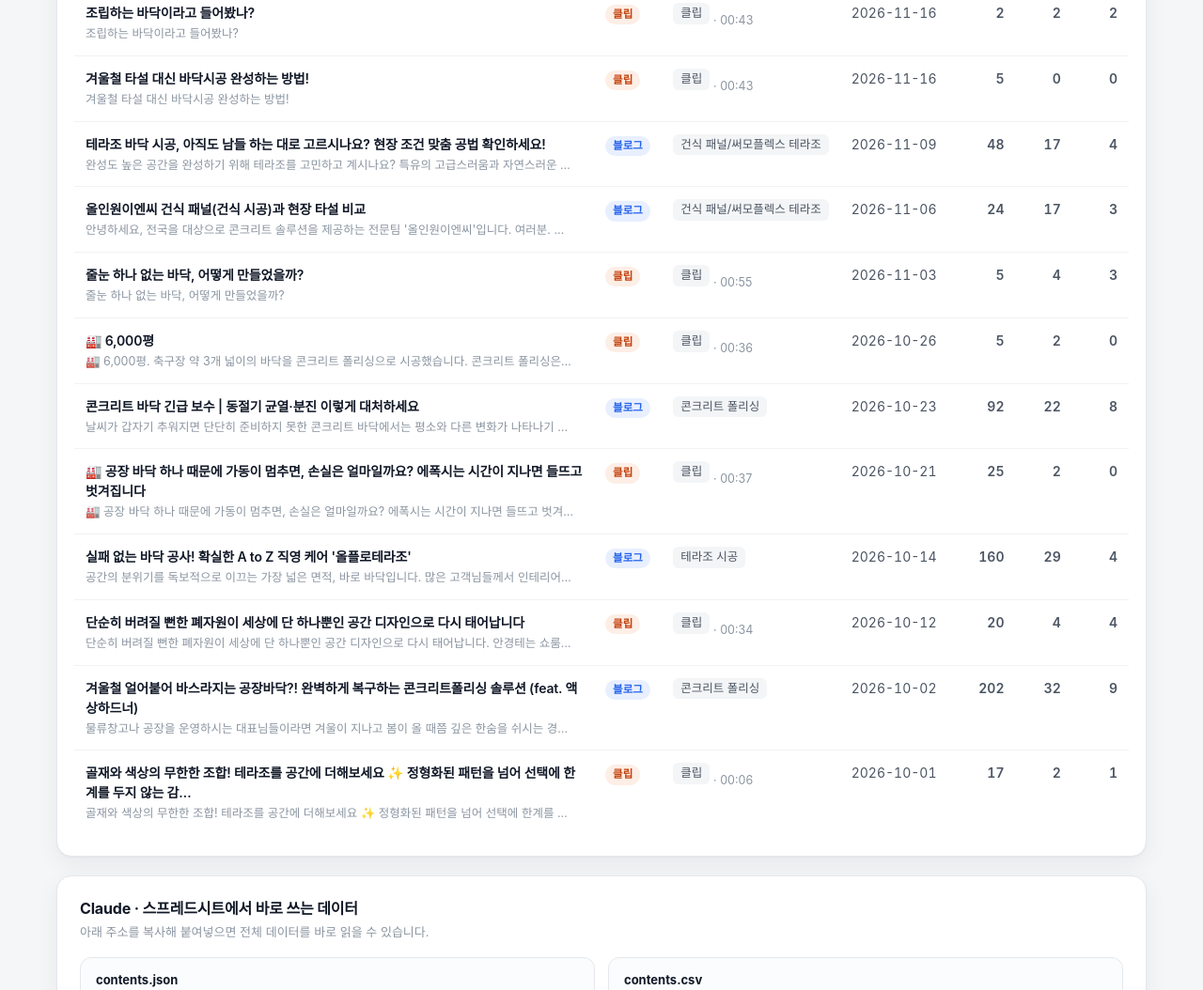
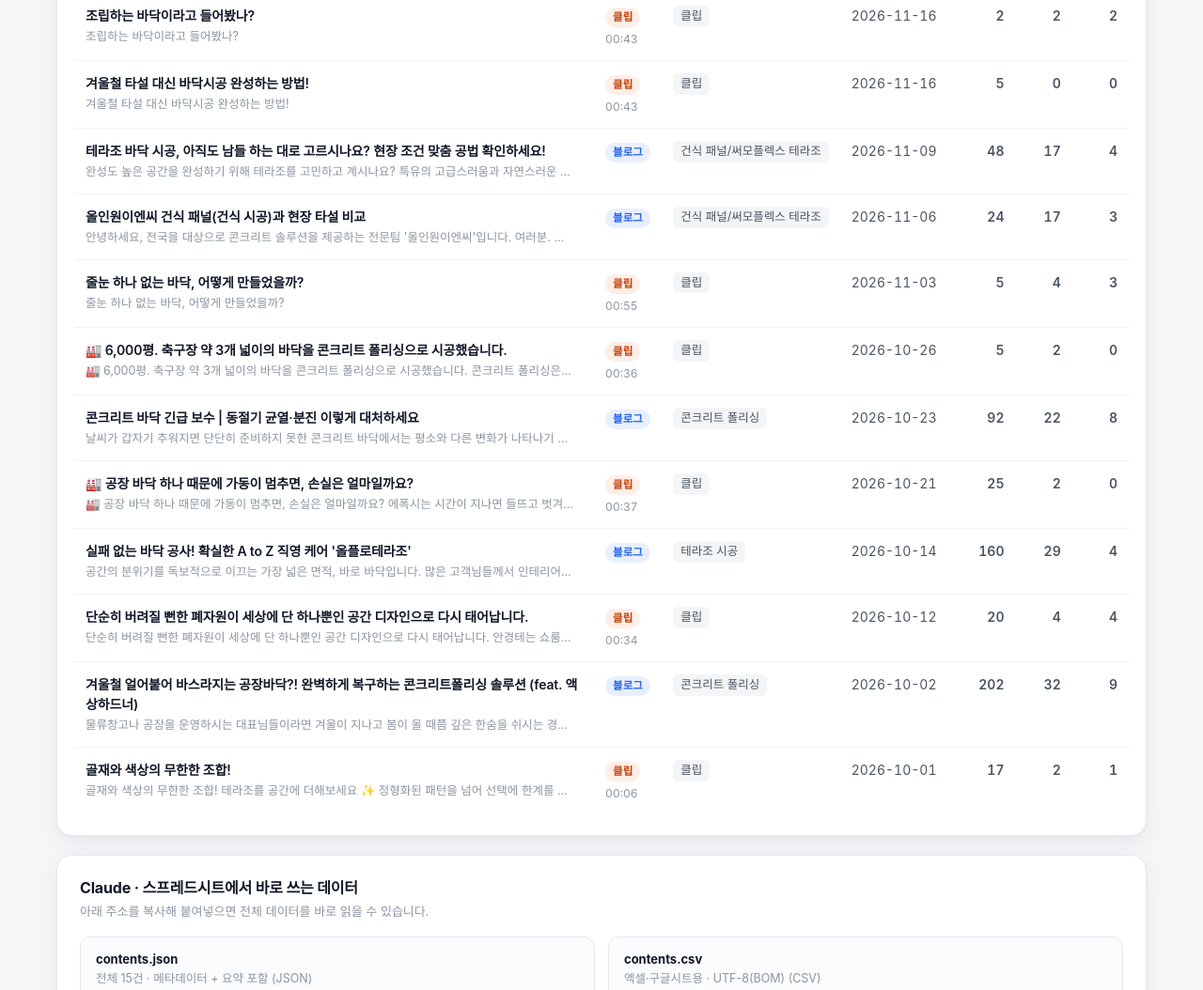
Before and after one commit to allinoneenc-oss/naver-content-tracket, a plain HTML site: page index.html in a window 1280 px wide. Shown: the part 930-1984 px from the top of the page at 94% size. Drawn offline with Linux system fonts and the light colour scheme.

Commit message:
fix: 클립 제목 정리 및 재생시간 표시 위치 조정

```diff
--- a/data/contents.json
+++ b/data/contents.json
@@ -215,7 +215,7 @@
     {
       "platform": "clip",
       "id": "02D46DD1A61C185BF106E18B34F8D0906BF6",
-      "title": "이 매장 바닥, 대리석 아니에요",
+      "title": "이 매장 바닥, 대리석 아니에요.",
       "content": "이 매장 바닥, 대리석 아니에요. 새 바닥을 깐 게 아니라 기존 콘크리트 바닥을 갈고, 연마해서 만든 바닥입니다. 기존 바닥을 살려 철거 부담은 줄이고, 광택도 골재 크기도 원하는 무드대로. 예쁜데 관리는 물걸레질만으로 끝. 분위기가 생명인 카페, 쇼룸에서 찾는 이유입니다. 이런 바닥, 우리 매장에도? 댓글에 '폴리싱' 남겨주세요. 설계·시공 문의 1666-1413 #콘크리트폴리싱 #폴리싱바닥 #매장바닥 #카페인테리어 #올인원이엔씨",
       "category": "클립",
       "published_at": "2026-11-23",
@@ -335,7 +335,7 @@
     {
       "platform": "clip",
       "id": "0DAB6AE32E1D0C0C6D7CD0436A2F9BEDA882",
-      "title": "🏭 6,000평",
+      "title": "🏭 6,000평. 축구장 약 3개 넓이의 바닥을 콘크리트 폴리싱으로 시공했습니다.",
       "content": "🏭 6,000평. 축구장 약 3개 넓이의 바닥을 콘크리트 폴리싱으로 시공했습니다. 콘크리트 폴리싱은 위에 덧바르는 방식이 아니라, 기존 바닥을 정밀하게 연마해서 본연의 광택과 강도를 끌어올리는 공법입니다. ✔ 코팅처럼 벗겨질 걱정이 적어요 ✔ 기름·화학약품이 스며들기 어려워요 ✔ 지게차 등 중량물이 다녀도 쉽게 상하지 않아요 ✔ 넓은 면은 장비로, 디테일은 사람이 직접 마무리 콘크리트 솔루션은? 올인원 E&C 👉 견적이 궁금하다면? 프로필 링크에서 ‘1분 견적문의'를 눌러주세요. 몇 가지만 남겨주시면 빠르게 안내해드리겠습니다",
       "category": "클립",
       "published_at": "2026-10-26",
@@ -369,7 +369,7 @@
     {
       "platform": "clip",
       "id": "6BEF36A32B58191FBD6C24E10033CB9032CF",
-      "title": "🏭 공장 바닥 하나 때문에 가동이 멈추면, 손실은 얼마일까요? 에폭시는 시간이 지나면 들뜨고 벗겨집니다",
+      "title": "🏭 공장 바닥 하나 때문에 가동이 멈추면, 손실은 얼마일까요?",
       "content": "🏭 공장 바닥 하나 때문에 가동이 멈추면, 손실은 얼마일까요? 에폭시는 시간이 지나면 들뜨고 벗겨집니다. 보수할 때마다 작업을 세워야 하고, 그 시간만큼 공장 가동이 멈추죠. ✅ 콘크리트 폴리싱은 다릅니다. 겉에 코팅을 덧입히는 게 아니라, 바닥 표면을 직접 갈아내고 강화제를 침투시켜 콘크리트 자체를 단단하게 만드는 공법입니다. 그래서 기름이나 화학약품이 떨어져도 스며들지 않고, 수십 톤급 지게차가 쉴 새 없이 다녀도 바닥이 쉽게 상하지 않습니다.",
       "category": "클립",
       "published_at": "2026-10-21",
@@ -403,7 +403,7 @@
     {
       "platform": "clip",
       "id": "5AB87866611BA551D4CED3B32D2F617EC61B",
-      "title": "단순히 버려질 뻔한 폐자원이 세상에 단 하나뿐인 공간 디자인으로 다시 태어납니다",
+      "title": "단순히 버려질 뻔한 폐자원이 세상에 단 하나뿐인 공간 디자인으로 다시 태어납니다.",
       "content": "단순히 버려질 뻔한 폐자원이 세상에 단 하나뿐인 공간 디자인으로 다시 태어납니다. 안경테는 쇼룸 바닥으로, 와인병은 바 테이블로, 화장품 공병과 패브릭은 매장의 카운터와 아트월이 됩니다. 버려지던 부산물에 브랜드의 헤리티지와 ESG 철학을 담아내는 하이엔드 맞춤 바닥 솔루션. 공간의 가치를 완성하는 올인원E&C 올플로 테라조입니다. 설계·시공 문의 | 1666-1413",
       "category": "클립",
       "published_at": "2026-10-12",
@@ -437,7 +437,7 @@
     {
       "platform": "clip",
       "id": "4C462C500AA2F2BD6E68E77B8BF50C066627",
-      "title": "골재와 색상의 무한한 조합! 테라조를 공간에 더해보세요 ✨ 정형화된 패턴을 넘어 선택에 한계를 두지 않는 감…",
+      "title": "골재와 색상의 무한한 조합!",
       "content": "골재와 색상의 무한한 조합! 테라조를 공간에 더해보세요 ✨ 정형화된 패턴을 넘어 선택에 한계를 두지 않는 감각적인 마감재 솔루션. 올인원이엔씨에서 다양한 텍스처와 컬러의 테라조를 직접 확인하실 수 있습니다. 원활한 상담과 맞춤 안내를 위해 방문 전 사전 예약 부탁드립니다. 📞 문의 및 예약: 1666-1413",
       "category": "클립",
       "published_at": "2026-10-01",
--- a/index.html
+++ b/index.html
@@ -108,6 +108,7 @@
   .t-sub{color:var(--ink-3);font-size:12.5px;margin-top:3px;display:-webkit-box;-webkit-line-clamp:1;-webkit-box-orient:vertical;overflow:hidden;max-width:520px}
   .num{text-align:right;font-variant-numeric:tabular-nums;white-space:nowrap;font-weight:600;color:var(--ink-2)}
   .date{white-space:nowrap;color:var(--ink-2);font-variant-numeric:tabular-nums}
+  .dur{font-size:12px;color:var(--ink-3);margin-top:4px;font-variant-numeric:tabular-nums}
   .cat{font-size:12.5px;color:var(--ink-2);background:#f3f5f7;padding:2px 8px;border-radius:6px;display:inline-block;white-space:nowrap;max-width:170px;overflow:hidden;text-overflow:ellipsis}
   .empty{padding:36px;text-align:center;color:var(--ink-3)}
 
@@ -387,14 +388,14 @@
       const badge = it.platform==='blog'
         ? '<span class="tag blog">블로그</span>'
         : '<span class="tag clip">클립</span>';
-      const dur = it.platform==='clip' && it.duration ? ` <span class="t-sub" style="display:inline">· ${esc(it.duration)}</span>` : '';
+      const dur = it.platform==='clip' && it.duration ? `<div class="dur">${esc(it.duration)}</div>` : '';
       return `<tr>
         <td class="t-title">
           <a href="${esc(it.url)}" target="_blank" rel="noopener">${esc(it.title)}</a>
           <div class="t-sub">${esc(it.content||'')}</div>
         </td>
-        <td>${badge}</td>
-        <td><span class="cat" title="${esc(it.category)}">${esc(it.category)}</span>${dur}</td>
+        <td>${badge}${dur}</td>
+        <td><span class="cat" title="${esc(it.category)}">${esc(it.category)}</span></td>
         <td class="date">${esc(it.published_at)}</td>
         <td class="num">${fmt(it.views)}</td>
         <td class="num">${fmt(it.likes)}</td>
```
Also changed, not shown: data/clips.json (+5 -5 lines), data/contents.csv (+5 -5 lines).
